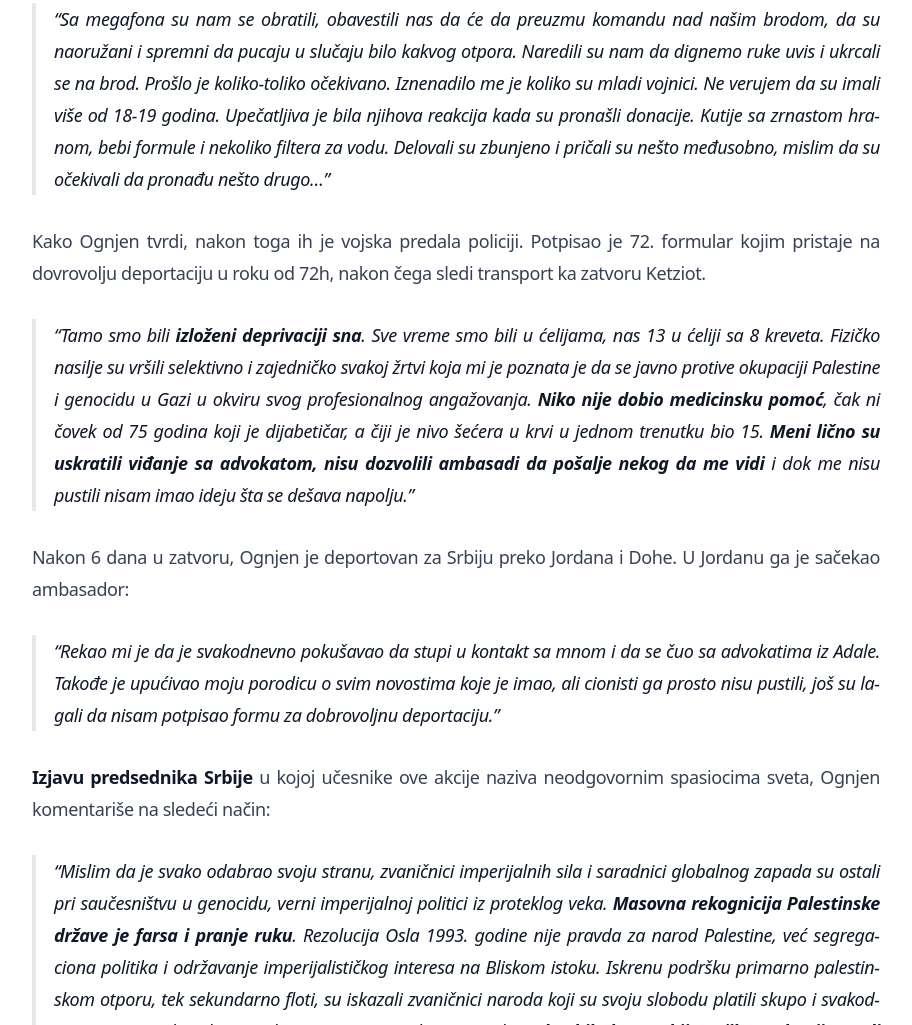
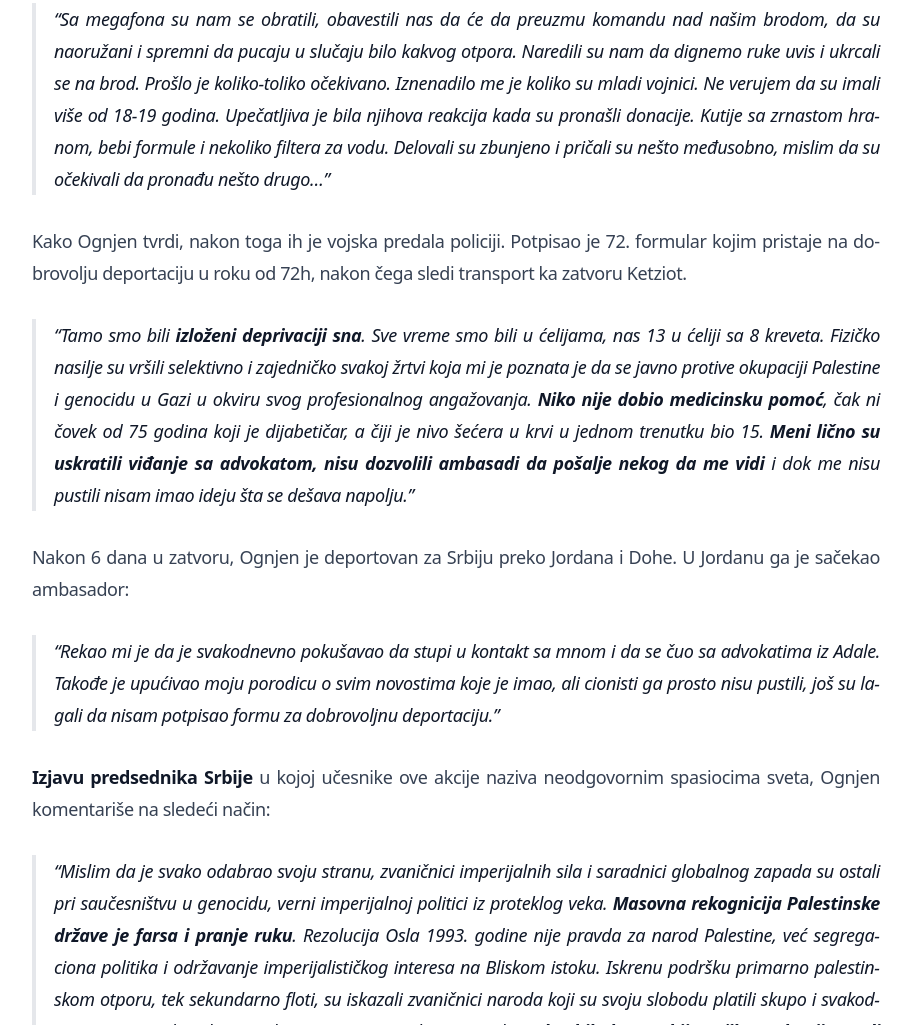
Before and after one commit to blokadainfo/website, an Astro site: page /pisali-smo/2025-10-18-otpor-i-zajednistvo-intervju-sa-ognjenom-markovicem in a window 1280 px wide. Shown: the part 1736-2761 px from the top of the page, without its empty margins (184-1096 px from the left). Built offline with nearby package versions, Linux system fonts and the light colour scheme; Astro itself is replaced by a stand-in of ours.

Commit message:
fix(posts): dovrovoljna
Signed-off-by: Aleksa Siriški <31509435+aleksasiriski@users.noreply.github.com>

```diff
--- a/src/pages/pisali-smo/2025-10-18-otpor-i-zajednistvo-intervju-sa-ognjenom-markovicem.mdx
+++ b/src/pages/pisali-smo/2025-10-18-otpor-i-zajednistvo-intervju-sa-ognjenom-markovicem.mdx
@@ -29,7 +29,7 @@ Flota je presretnuta od strane izraelske vojske, nedaleko od voda Gaze, u noći
 
 > Sa megafona su nam se obratili, obavestili nas da će da preuzmu komandu nad našim brodom, da su naoružani i spremni da pucaju u slučaju bilo kakvog otpora. Naredili su nam da dignemo ruke uvis i ukrcali se na brod. Prošlo je koliko-toliko očekivano. Iznenadilo me je koliko su mladi vojnici. Ne verujem da su imali više od 18-19 godina. Upečatljiva je bila njihova reakcija kada su pronašli donacije. Kutije sa zrnastom hranom, bebi formule i nekoliko filtera za vodu. Delovali su zbunjeno i pričali su nešto međusobno, mislim da su očekivali da pronađu nešto drugo…
 
-Kako Ognjen tvrdi, nakon toga ih je vojska predala policiji. Potpisao je 72. formular kojim pristaje na dovrovolju deportaciju u roku od 72h, nakon čega sledi transport ka zatvoru Ketziot.
+Kako Ognjen tvrdi, nakon toga ih je vojska predala policiji. Potpisao je 72. formular kojim pristaje na dobrovolju deportaciju u roku od 72h, nakon čega sledi transport ka zatvoru Ketziot.
 
 > Tamo smo bili **izloženi deprivaciji sna**. Sve vreme smo bili u ćelijama, nas 13 u ćeliji sa 8 kreveta. Fizičko nasilje su vršili selektivno i zajedničko svakoj žrtvi koja mi je poznata je da se javno protive okupaciji Palestine i genocidu u Gazi u okviru svog profesionalnog angažovanja. **Niko nije dobio medicinsku pomoć**, čak ni čovek od 75 godina koji je dijabetičar, a čiji je nivo šećera u krvi u jednom trenutku bio 15. **Meni lično su uskratili viđanje sa advokatom, nisu dozvolili ambasadi da pošalje nekog da me vidi** i dok me nisu pustili nisam imao ideju šta se dešava napolju.
 
```
